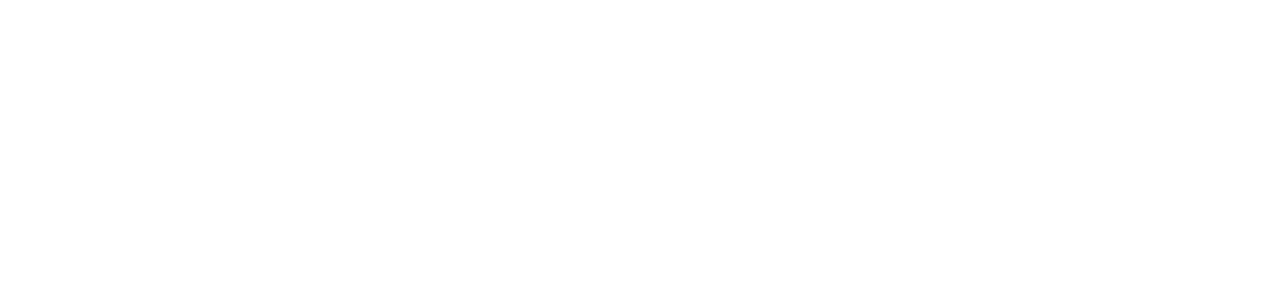
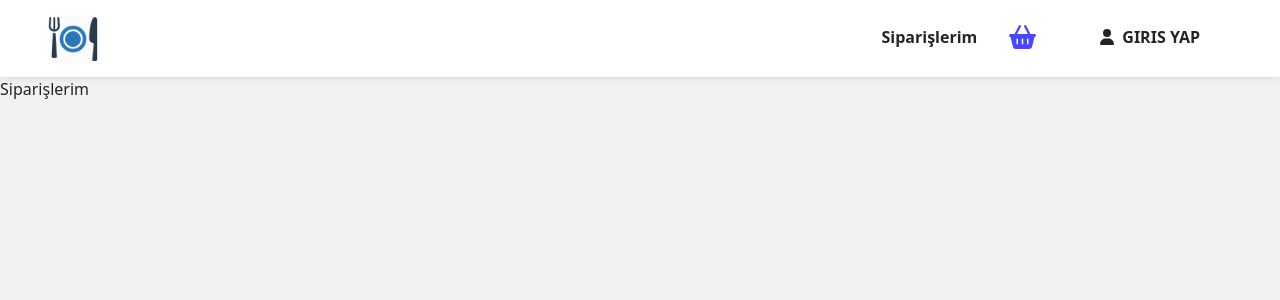
Before and after one commit to mehmet-38/qr_app_frontend, a Vue app: page /orders in a window 1280 px wide. Before the commit this address had no page. Shown: the top 300 px of the page. Built offline with nearby package versions, Linux system fonts and the light colour scheme; no server answers.

Commit message:
feat: delete basket item

```diff
--- a/src/components/BasketModal.vue
+++ b/src/components/BasketModal.vue
@@ -67,7 +67,10 @@
                     </td>
                     <td class="border-0 align-middle"><strong>3</strong></td>
                     <td class="border-0 align-middle">
-                      <a href="#" class="text-danger"
+                      <a
+                        href="#"
+                        class="text-danger"
+                        @click="deleteRow(item.basket_id)"
                         ><font-awesome-icon
                           icon="fa-solid fa-trash"
                           class="me-2"
@@ -97,6 +100,7 @@
 </template>
 <script>
 import appAxios from "@/utils/appAxios";
+
 export default {
   data() {
     return {
@@ -110,23 +114,16 @@ export default {
     basketGetters: Object,
   },
 
-  //this.$route.params.rest_id
   methods: {
-    test() {
-      this.basketGetters.forEach((item) => {
-        this.orderProduct.push(item.product_name);
-      });
-      //console.log(this.orderProduct.toString());
+    deleteRow(basket_id) {
+      //this.$store.dispatch("basketList/deleteItem", basket_id);
 
       appAxios({
-        url: "/order-detail",
-        method: "POST",
-        data: {
-          order_id: 2,
-          product_name: this.orderProduct.toString(),
-        },
-      }).then((order_detail_response) => {
-        console.log(order_detail_response);
+        url: `/basket/${basket_id}`,
+        method: "DELETE",
+      }).then((delete_response) => {
+        console.log(delete_response.data);
+        this.$store.dispatch("basketList/deleteItem", basket_id);
       });
     },
     async takeOrder() {
--- a/src/components/NavBar.vue
+++ b/src/components/NavBar.vue
@@ -3,7 +3,7 @@
     <BasketModal :open="showModal" :basketGetters="basketGetters">
     </BasketModal>
     <nav class="navbar navbar-light" id="nav-bar">
-      <a class="navbar-brand ms-5" href="/">
+      <router-link class="navbar-brand ms-5" to="/">
         <img
           src="@/assets/clipart1944380.png"
           alt=""
@@ -11,12 +11,19 @@
           height="50"
           class="d-inline-block align-text-top"
         />
-      </a>
+      </router-link>
       <ul class="nav" style="margin-right: 5%">
+        <li class="nav-item ms-4">
+          <router-link
+            class="nav-link active text-dark fw-bold"
+            aria-current="page"
+            to="/orders"
+            >Siparişlerim</router-link
+          >
+        </li>
         <li class="nav-item">
           <a
             class="nav-link active text-dark fw-bold position-relative"
-            style="cursor: pointer"
             @click="onModal"
             type="button"
             data-bs-toggle="modal"
@@ -35,23 +42,22 @@
         </li>
 
         <li class="nav-item ms-4" v-if="!localStorage">
-          <a
+          <router-link
             class="nav-link active text-dark fw-bold"
             aria-current="page"
-            href="/login"
+            to="/login"
             ><font-awesome-icon icon="fa-solid fa-user" class="me-2" />GIRIS
-            YAP</a
+            YAP</router-link
           >
         </li>
         <li class="nav-item ms-4" v-if="localStorage">
-          <a
+          <router-link
             class="nav-link active text-dark fw-bold"
             aria-current="page"
-            style="cursor: pointer"
-            href="/login"
+            to="/login"
             @click="signOut"
             ><font-awesome-icon icon="fa-solid fa-user" class="me-2" />CIKIS
-            YAP</a
+            YAP</router-link
           >
         </li>
       </ul>
--- a/src/router/index.js
+++ b/src/router/index.js
@@ -3,6 +3,7 @@ import Register from "@/views/Register.vue";
 import Login from "@/views/Login.vue";
 import Home from "@/views/Home.vue";
 import Menu from "@/views/Menu.vue";
+import Orders from "@/views/Orders.vue";
 const routes = [
   {
     path: "/register",
@@ -24,6 +25,11 @@ const routes = [
     name: "menu",
     component: Menu,
   },
+  {
+    path: "/orders",
+    name: "orders",
+    component: Orders,
+  },
 ];
 
 const router = createRouter({
--- a/src/store/modules/basketList.js
+++ b/src/store/modules/basketList.js
@@ -12,6 +12,11 @@ export default {
     basketList(state, item) {
       state.basketList = item;
     },
+    deleteBasketItem(state, basket_id) {
+      state.basketList = state.basketList.filter(
+        (item) => item.basket_id !== basket_id
+      );
+    },
   },
   actions: {
     getBasket(context) {
@@ -20,11 +25,10 @@ export default {
         method: "GET",
       }).then((response) => {
         context.commit("basketList", response.data);
-
-        //console.log(response.data);
-        //this.basketList = response.data;
-        //console.log("basketList", this.basketList);
       });
+    },
+    deleteItem(context, basket_id) {
+      context.commit("deleteBasketItem", basket_id);
     },
   },
   namespaced: true,
--- /dev/null
+++ b/src/views/Orders.vue
@@ -0,0 +1,11 @@
+<template lang="">
+  <NavBar />
+  <div>Siparişlerim</div>
+</template>
+<script>
+import NavBar from "@/components/NavBar.vue";
+export default {
+  components: { NavBar },
+};
+</script>
+<style lang=""></style>
```
Also changed, not shown: src/views/Home.vue (+0 -12 lines).
